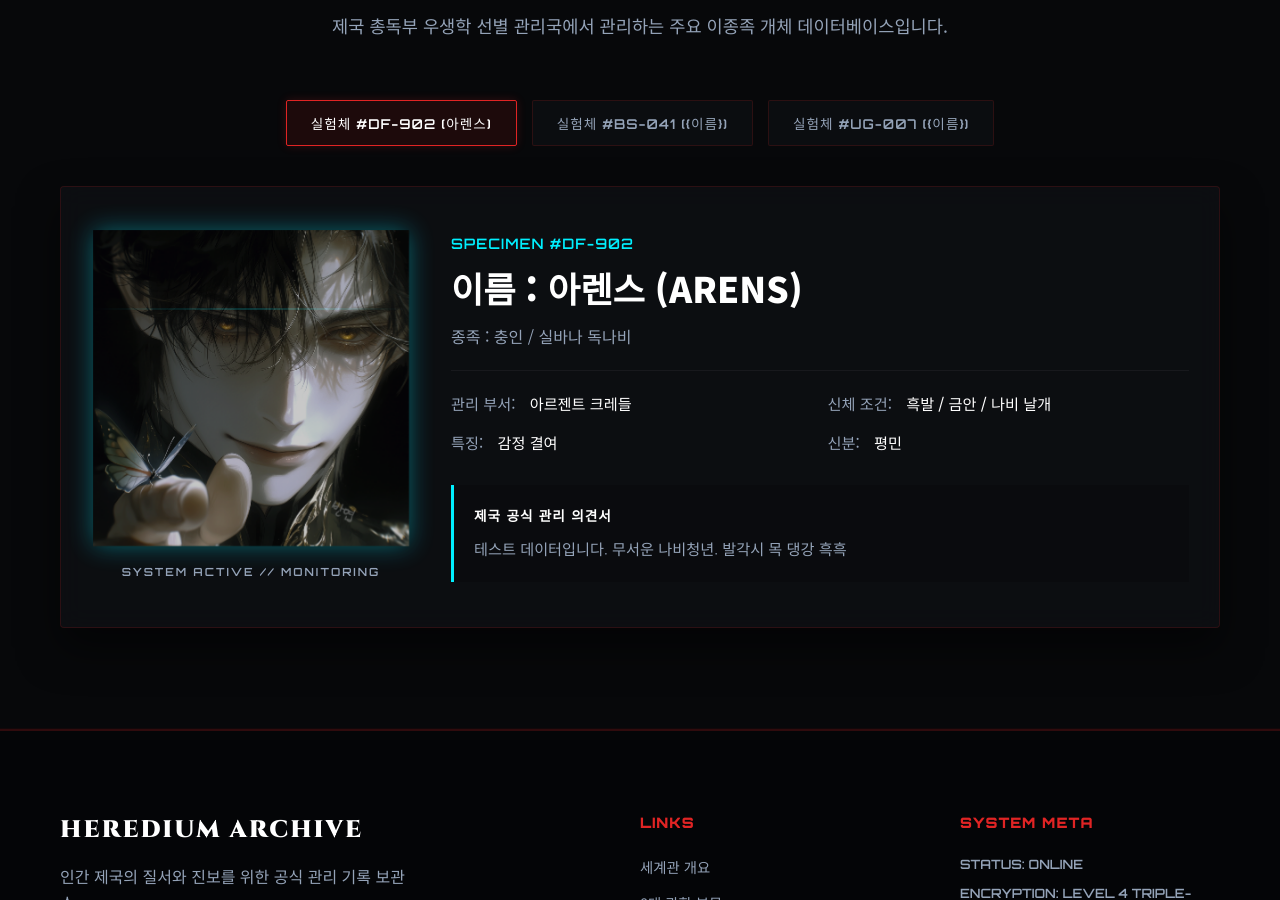
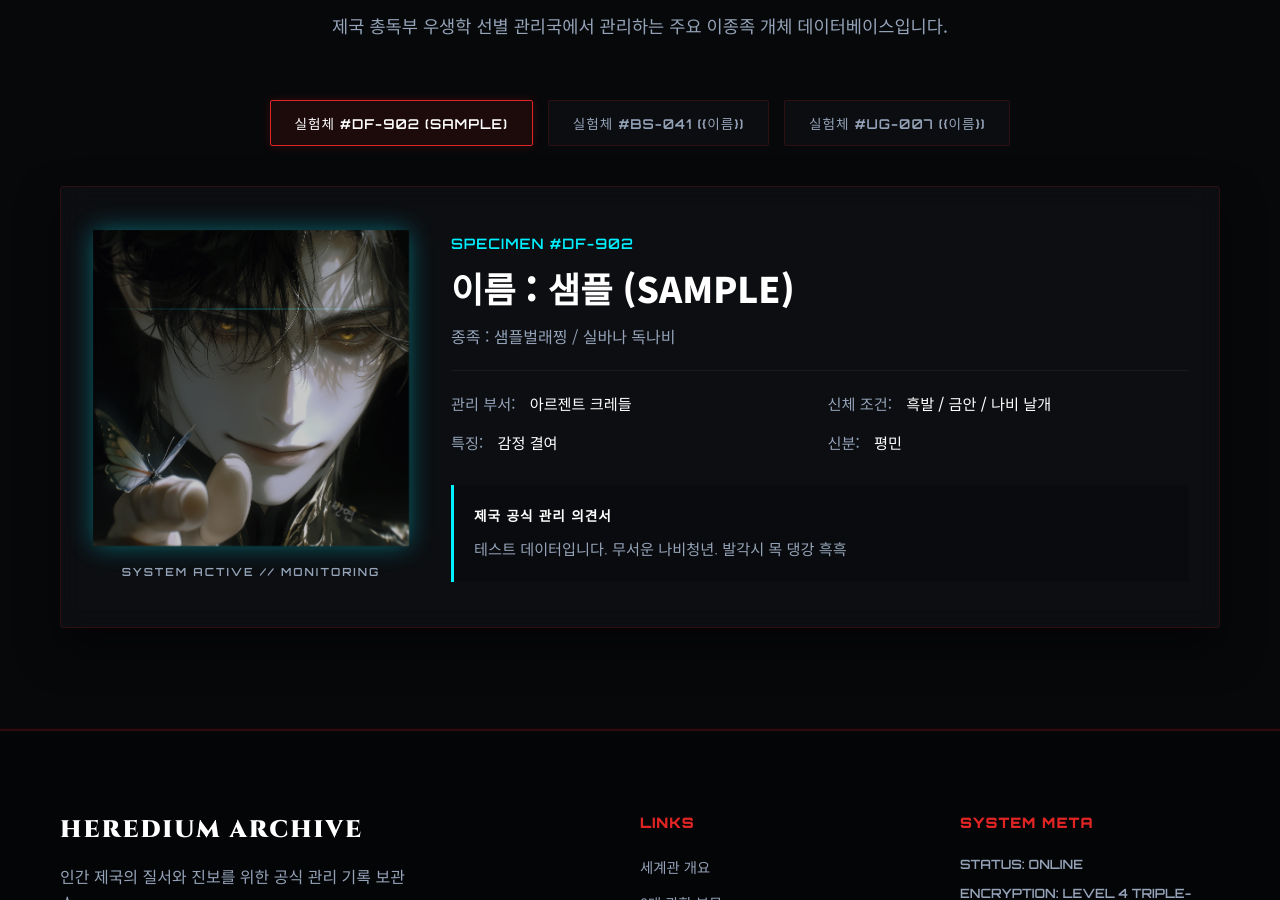
Before and after one commit to little-sunj/Heredium, a website built with Vite: page index.html in a window 1280 px wide. Shown: the part 2637-3537 px from the top of the page. Built offline with nearby package versions, Linux system fonts and the light colour scheme.

Commit message:
[minor fix] 텍스트 수정 - push 배포 테스트

```diff
--- a/index.html
+++ b/index.html
@@ -3,7 +3,7 @@
 <head>
     <meta charset="UTF-8">
     <meta name="viewport" content="width=device-width, initial-scale=1.0">
-    <title>헤레디움(Heredium) 계획 - 제국 생체병기 관리 아카이브</title>
+    <title>헤레디움(Heredium)</title>
     <!-- Google Fonts -->
     <link rel="preconnect" href="https://fonts.googleapis.com">
     <link rel="preconnect" href="https://fonts.gstatic.com" crossorigin>
--- a/src/data/specimens.json
+++ b/src/data/specimens.json
@@ -2,9 +2,9 @@
   {
     "id": "1",
     "code": "SPECIMEN #DF-902",
-    "tabName": "실험체 #DF-902 (아렌스)",
-    "name": "아렌스 (ARENS)",
-    "race": "충인 / 실바나 독나비",
+    "tabName": "실험체 #DF-902 (SAMPLE)",
+    "name": "샘플 (SAMPLE)",
+    "race": "샘플벌래찡 / 실바나 독나비",
     "dept": "아르젠트 크레들",
     "condition": "흑발 / 금안 / 나비 날개",
     "feature": "감정 결여",
```
